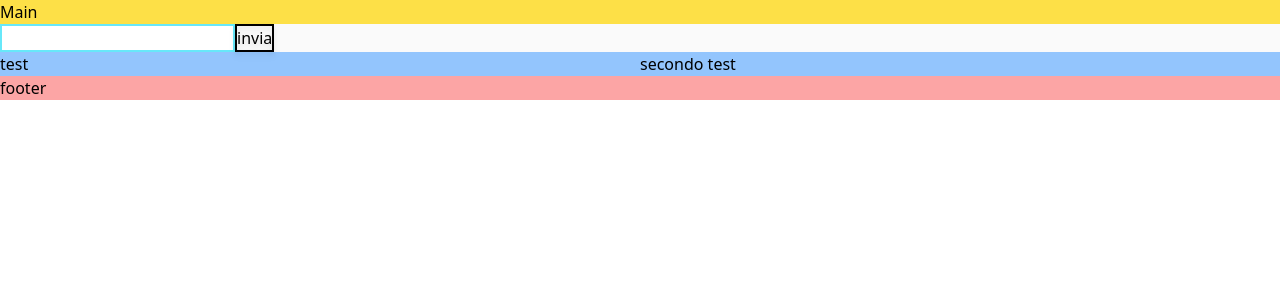
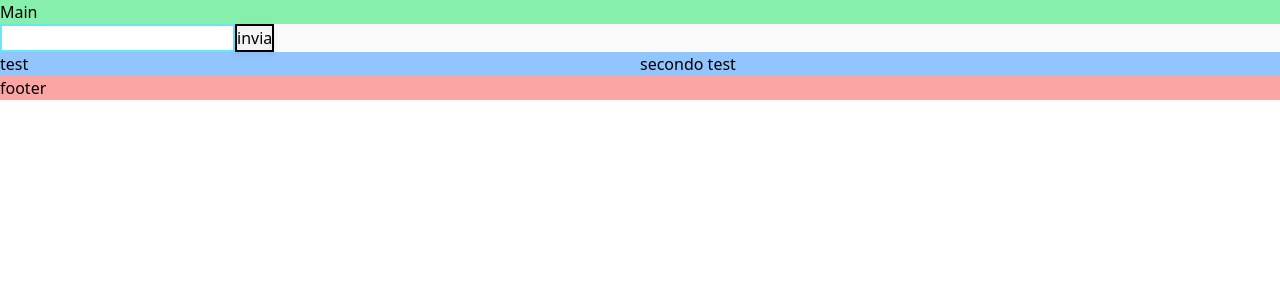
Before and after one commit to stefano-marchesi/exDec, a React (Vite) app: page / in a window 1280 px wide. Shown: the top 300 px of the page. Built offline with nearby package versions, Linux system fonts and the light colour scheme.

Commit message:
toolbar verde

```diff
--- a/src/pagine/Main.tsx
+++ b/src/pagine/Main.tsx
@@ -3,7 +3,7 @@ import './../index.css'
 export const Main = ()=>{
   return (
     <div>
-      <div className="bg-yellow-300">Main</div>
+      <div className="bg-green-300">Main</div>
       <Outlet />
       <div className="bg-red-300">footer</div>
     </div>
```
